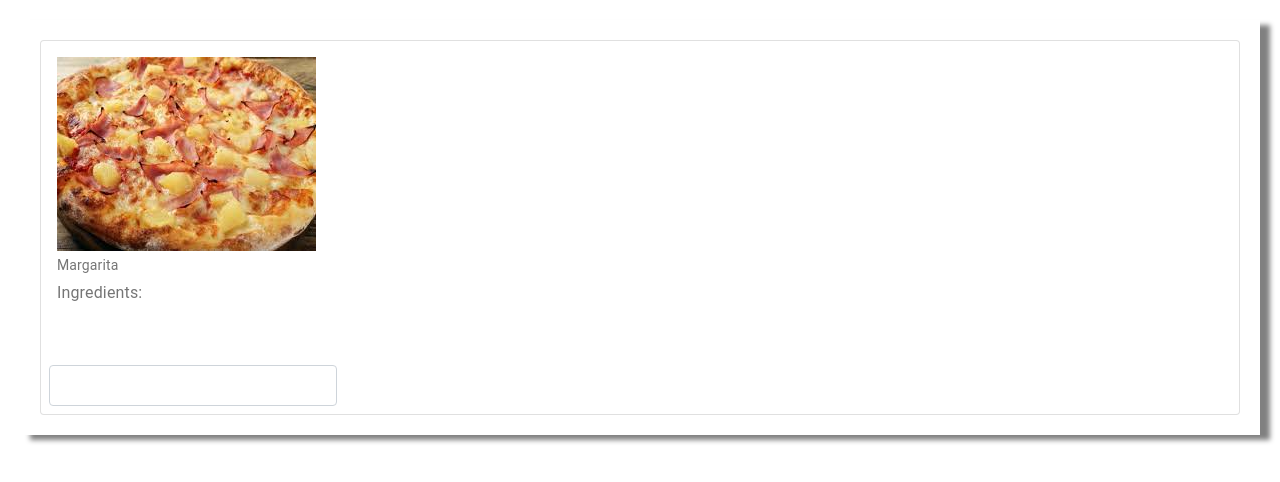
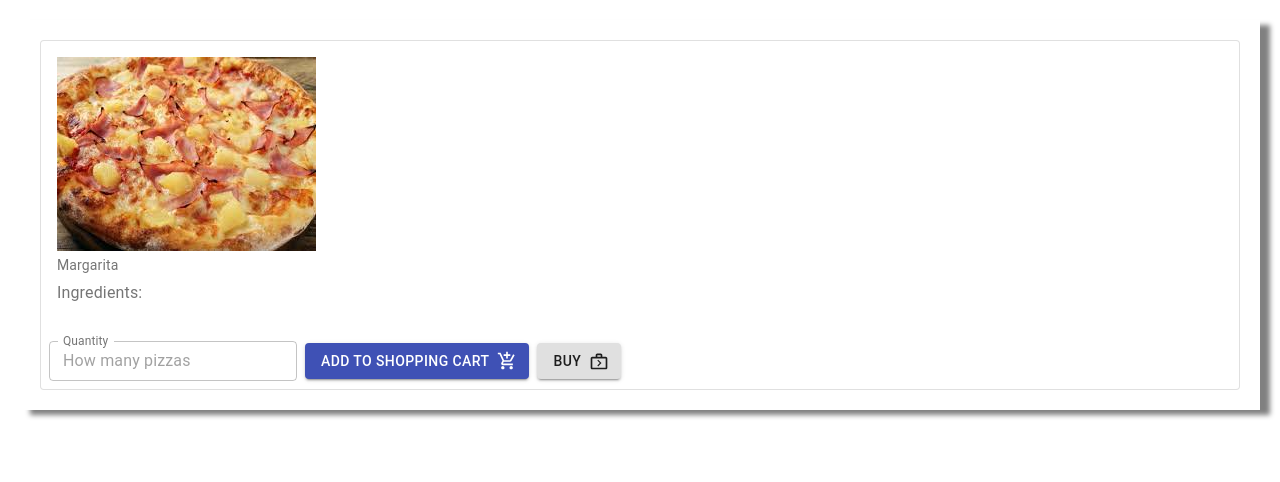
Before and after one commit to Gerson4G/innoscripta-front, a React (Create React App) app: page /pizza/1 in a window 1280 px wide. Shown: the top 482 px of the page. Built offline with nearby package versions, Linux system fonts and the light colour scheme.

Commit message:
change number input and add buttons

```diff
--- a/src/components/Menu.jsx
+++ b/src/components/Menu.jsx
@@ -35,7 +35,7 @@ const Menu = () => {
     <div className={classes.root}>
       <GridList cellHeight={180} className={classes.gridList}>
         <GridListTile key="Subheader" cols={2} style={{ height: 'auto' }}>
-          <ListSubheader component="div">Pizza options</ListSubheader>
+          <ListSubheader component="div">YUMMI PIZZA</ListSubheader>
         </GridListTile>
         {pizzaData.map((pizza) => (
           <GridListTile key={pizza.img} className="menu-option">
--- a/src/components/PizzaDetail.jsx
+++ b/src/components/PizzaDetail.jsx
@@ -1,50 +1,16 @@
 import React from 'react';
 import { pizzaData } from '../data/pizzas';
-import { makeStyles, withStyles } from '@material-ui/core/styles';
+import { makeStyles } from '@material-ui/core/styles';
 import Card from '@material-ui/core/Card';
 import CardActions from '@material-ui/core/CardActions';
 import CardContent from '@material-ui/core/CardContent';
 import Typography from '@material-ui/core/Typography';
-import InputLabel from '@material-ui/core/InputLabel';
-import InputBase from '@material-ui/core/InputBase';
-import FormControl from '@material-ui/core/FormControl';
+import Button from '@material-ui/core/Button';
+import TextField from '@material-ui/core/TextField';
+import AddShoppingCartIcon from '@material-ui/icons/AddShoppingCart';
+import NextWeekOutlinedIcon from '@material-ui/icons/NextWeekOutlined';
 import '../css/PizzaDetail.css';
 
-
-const BootstrapInput = withStyles((theme) => ({
-    root: {
-      'label + &': {
-        marginTop: theme.spacing(3),
-      },
-    },
-    input: {
-      borderRadius: 4,
-      position: 'relative',
-      backgroundColor: theme.palette.background.paper,
-      border: '1px solid #ced4da',
-      fontSize: 16,
-      padding: '10px 26px 10px 12px',
-      transition: theme.transitions.create(['border-color', 'box-shadow']),
-      // Use the system font instead of the default Roboto font.
-      fontFamily: [
-        '-apple-system',
-        'BlinkMacSystemFont',
-        '"Segoe UI"',
-        'Roboto',
-        '"Helvetica Neue"',
-        'Arial',
-        'sans-serif',
-        '"Apple Color Emoji"',
-        '"Segoe UI Emoji"',
-        '"Segoe UI Symbol"',
-      ].join(','),
-      '&:focus': {
-        borderRadius: 4,
-        borderColor: '#80bdff',
-        boxShadow: '0 0 0 0.2rem rgba(0,123,255,.25)',
-      },
-    },
-  }))(InputBase);
 
 const useStyles = makeStyles({
   root: {
@@ -86,10 +52,31 @@ const PizzaDetail = ({match}) => {
                 </Typography>
             </CardContent>
             <CardActions>
-                <FormControl className={classes.margin}>
-                    <InputLabel htmlFor="quantity-order">Quantity</InputLabel>
-                    <BootstrapInput id="quantity-order" placeholder="Quantity"/>
-                </FormControl>
+            <TextField
+              id="pizza-quantity"
+              label="Quantity"
+              type="number"
+              InputLabelProps={{
+                shrink: true,
+              }}
+              variant="outlined"
+              placeholder="How many pizzas"
+              size="small"
+            />
+            <Button
+              variant="contained"
+              color="primary"
+              endIcon={<AddShoppingCartIcon/>}
+            >
+              Add to shopping cart
+            </Button>
+            <Button
+              variant="contained"
+              color="default"
+              endIcon={<NextWeekOutlinedIcon/>}
+            >
+              Buy
+            </Button>
             </CardActions>
             </Card>
         </div>
```
